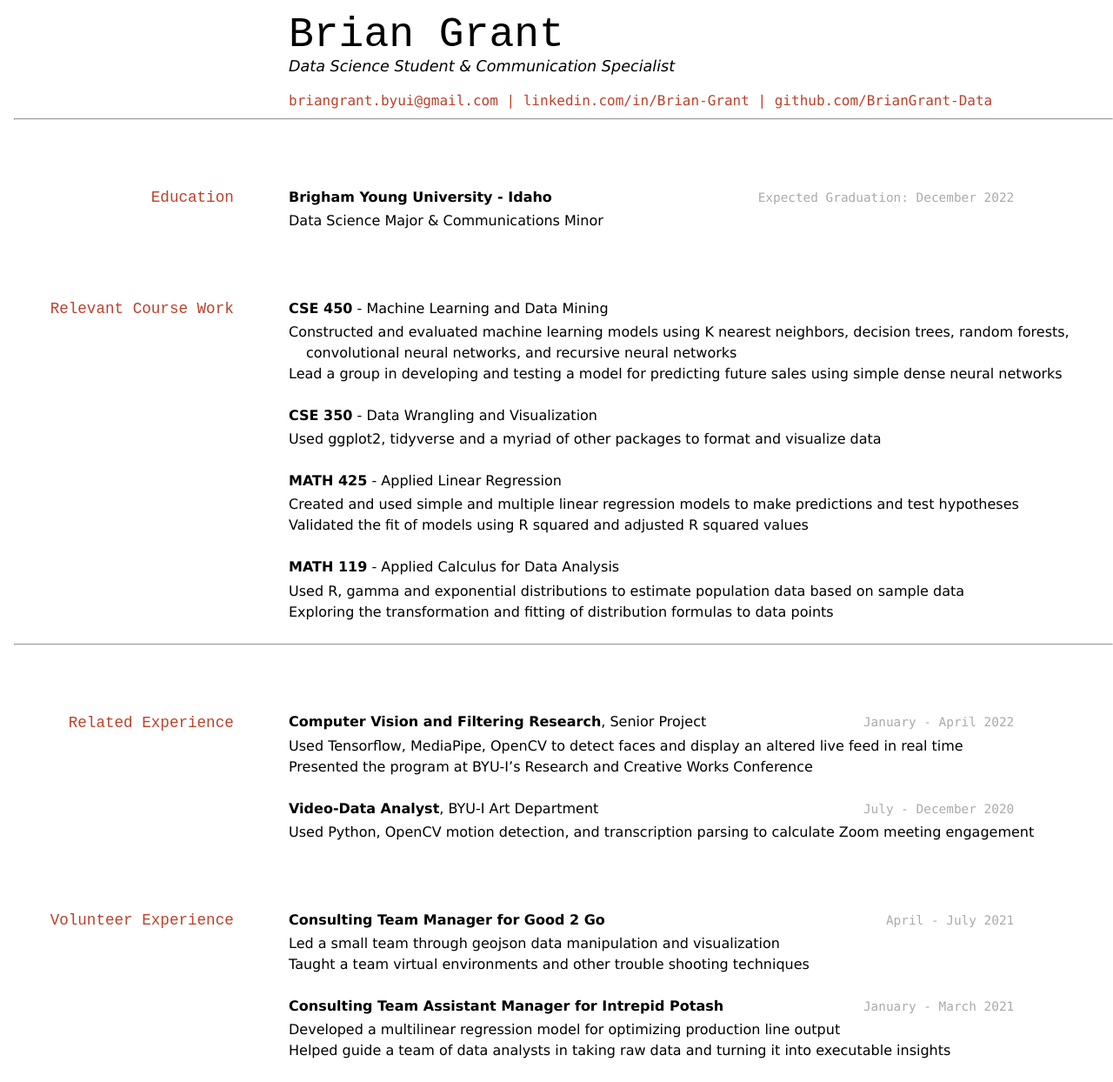
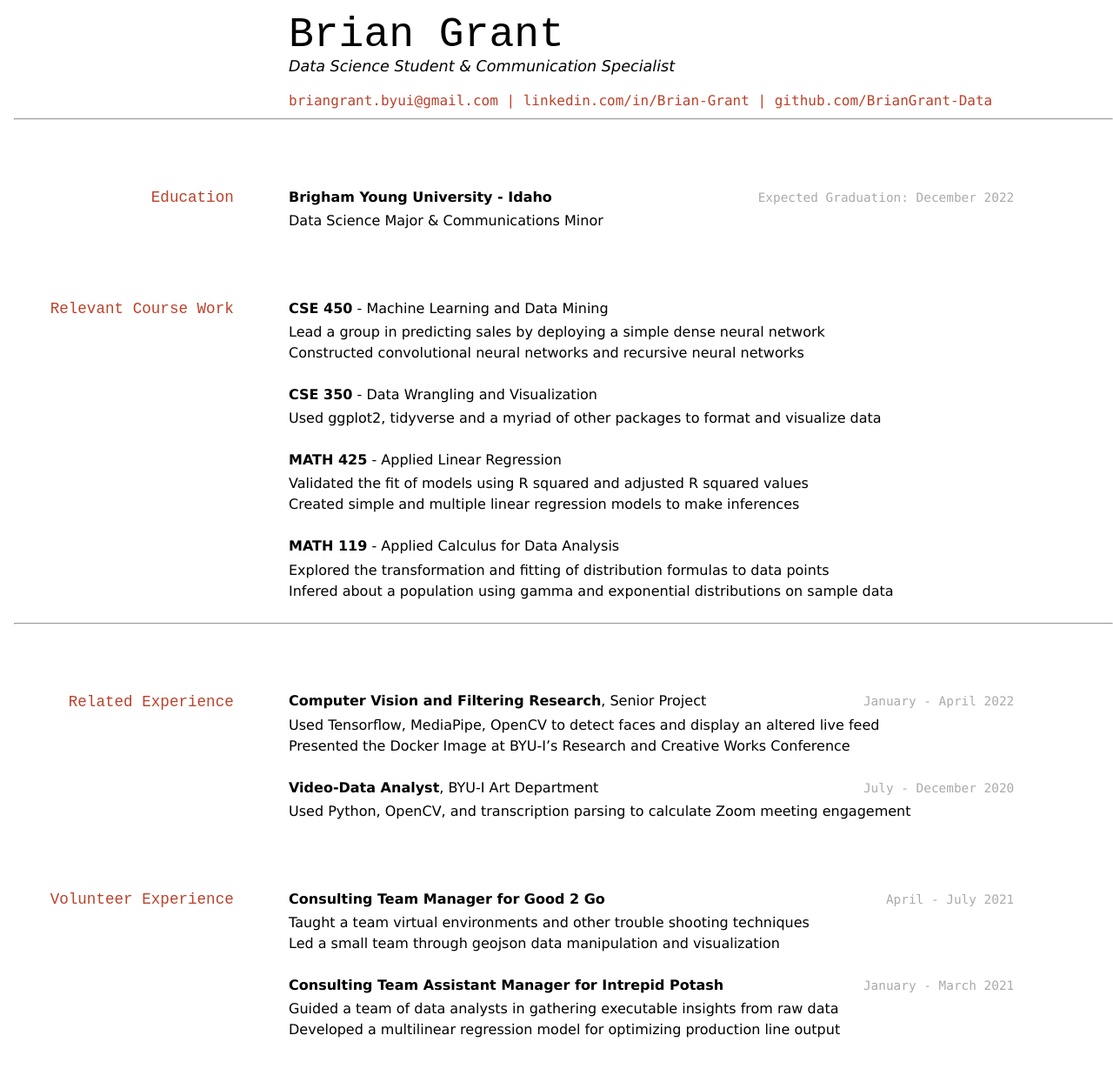
Before and after one commit to BrianGrant-Data/Resume, a Jekyll site: the page built from docs/index.md, in a window 1280 px wide. Shown: the whole page at 87% size. Built offline with Jekyll 4.4.1, drawn with Linux system fonts in a browser that asks for light colours; after the commit the page ends 1220 px from its top, so only the background shows below that.

Commit message:
Major formatting
Bullets now conform to one line each.

```diff
--- a/docs/index.md
+++ b/docs/index.md
@@ -25,20 +25,19 @@ __Brigham Young University - Idaho__
 
 ## Relevant Course Work
 __CSE 450__  - Machine Learning and Data Mining
-- Constructed and evaluated machine learning models using K nearest neighbors, decision trees, random forests, convolutional neural networks, and recursive neural networks
-- Lead a group in developing and testing a model for predicting future sales using simple dense neural networks
+- Lead a group in predicting sales by deploying a simple dense neural network
+- Constructed convolutional neural networks and recursive neural networks
 
 __CSE 350__ - Data Wrangling and Visualization
 - Used ggplot2, tidyverse and a myriad of other packages to format and visualize data
 
 __MATH 425__ - Applied Linear Regression
-- Created and used simple and multiple linear regression models to make predictions and test hypotheses
 - Validated the fit of models using R squared and adjusted R squared values
+- Created simple and multiple linear regression models to make inferences
 
 __MATH 119__ - Applied Calculus for Data Analysis
-- Used R, gamma and exponential distributions to estimate population data based on sample data
-- Exploring the transformation and fitting of distribution formulas to data points
-
+- Explored the transformation and fitting of distribution formulas to data points
+- Infered about a population using gamma and exponential distributions on sample data
 
 ---
 
@@ -46,20 +45,20 @@ __MATH 119__ - Applied Calculus for Data Analysis
 ## Related Experience
 `January - April 2022`
 __Computer Vision and Filtering Research__, Senior Project
-- Used Tensorflow, MediaPipe, OpenCV to detect faces and display an altered live feed in real time
-- Presented the program at BYU-I's Research and Creative Works Conference
+- Used Tensorflow, MediaPipe, OpenCV to detect faces and display an altered live feed
+- Presented the Docker Image at BYU-I's Research and Creative Works Conference
 
 `July - December 2020`
 __Video-Data Analyst__, BYU-I Art Department
-- Used Python, OpenCV motion detection, and transcription parsing to calculate Zoom meeting engagement
+- Used Python, OpenCV, and transcription parsing to calculate Zoom meeting engagement
 
 ## Volunteer Experience
 `April - July 2021`
 __Consulting Team Manager for Good 2 Go__
+- Taught a team virtual environments and other trouble shooting techniques
 - Led a small team through geojson data manipulation and visualization
-- Taught a team virtual environments and other trouble shooting techniques
 
 `January - March 2021`
 __Consulting Team Assistant Manager for Intrepid Potash__
+- Guided a team of data analysts in gathering executable insights from raw data
 - Developed a multilinear regression model for optimizing production line output
-- Helped guide a team of data analysts in taking raw data and turning it into executable insights
```
